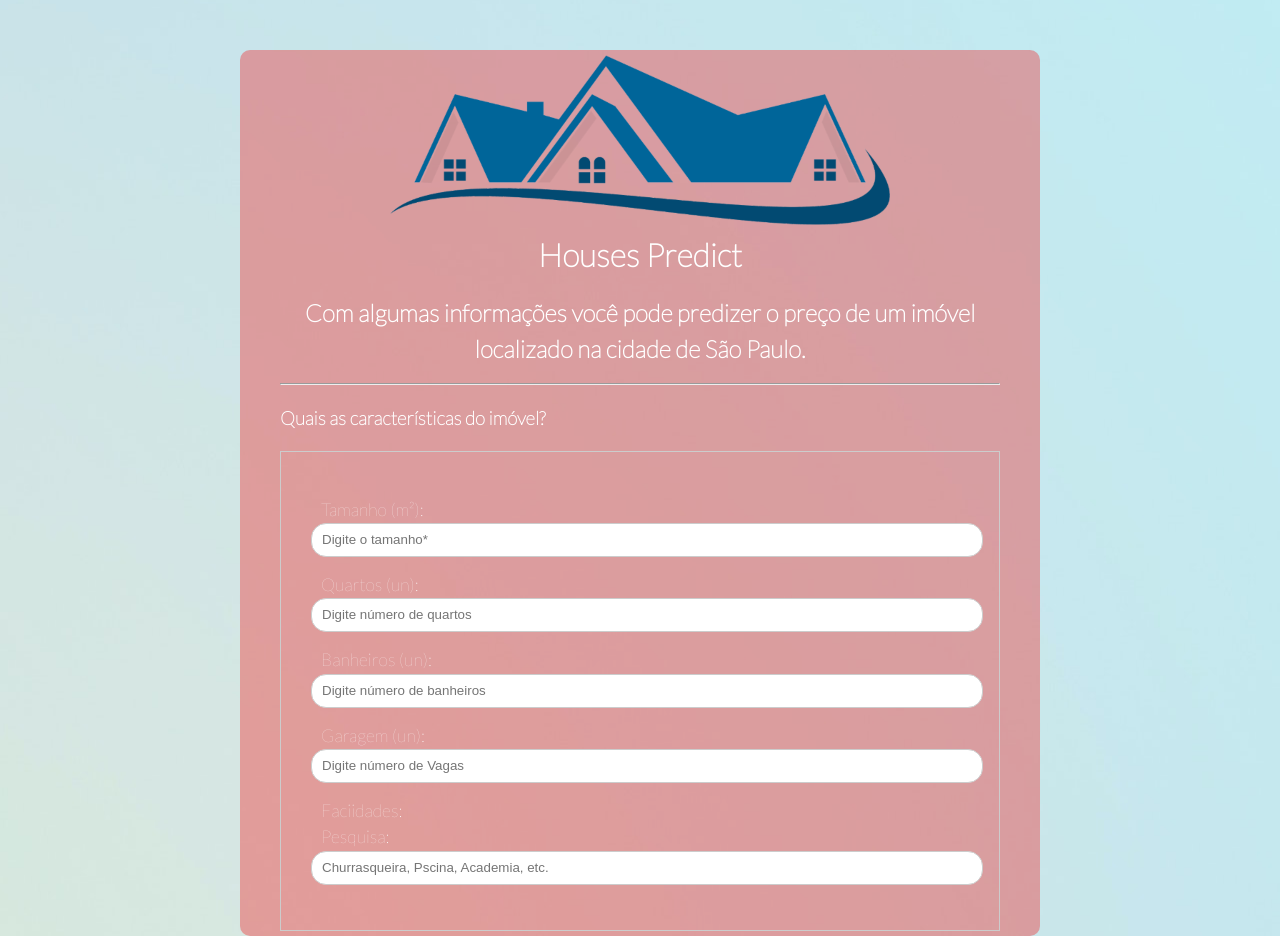
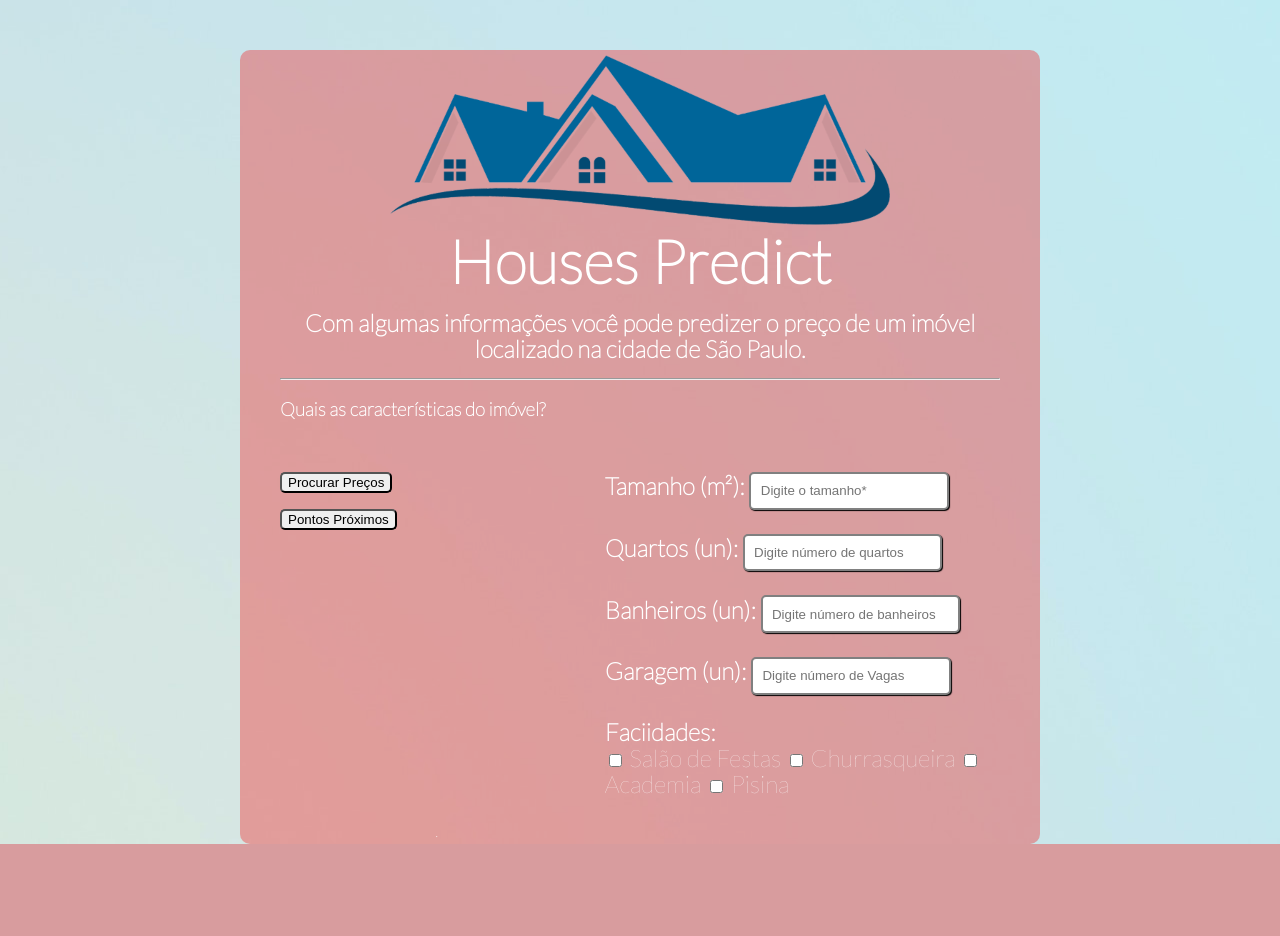
Before and after one commit to IvaStival/HousesNear, a Flask app: page / in a window 1280 px wide. After the commit the page ends 844 px from the top, so only its background shows below. Run offline with Flask 2, Linux system fonts and the light colour scheme.

Commit message:
Avanço CSS e HTML

```diff
--- a/deploy/web/templates/aplication.css
+++ b/deploy/web/templates/aplication.css
@@ -4,7 +4,7 @@ body{
     margin: auto;
     background: url(imagens/bg.jpg) center;
     font-family: 'Lato';
-    line-height: 1.5;
+    line-height: 1.1;
     color: #ffffff;
  }
 
@@ -15,63 +15,51 @@ main{
     border-radius: 10px;
 }
 
-.titulo, .texto, .logo{
+.texto, .logo{
     margin: 0;
     text-align: center;
 }
 
-.form{
-    widht: 400px;
-    padding: 30px;
-    border: 1px, solid #ccc;
+.titulo{
+    font-size: 60px;
+    margin: 0;
+    text-align: center;
 }
 
-.form p{
-    widht: 100%;
+.campo{
     font-size: 1.5em;
+    margin-left: 30%;
+    margin-bottom: 1em;
 }
 
-.field{
-    width: 100%;
-    margin: 15px 0;
-}
-.field label,
-.field span{
-    padding-left: 10px;
-    font-size: 1.1em;
-    display: block;
-    width: 100%;
+.check{
+    font-size: 1.5em;
+    margin-left: 30%;
+    margin-bottom: 1em;
+
 }
 
-input[type=text],
-input[type=email],
-textarea{
-    width: 100%;
-    padding-left: 10px;
-    height: 30px;
-    line-height: 30px;
-    border-radius: 15px;
-    border: 1px solid #ccc;
-    outline: none;
+input, select, textarea, button{
+    border-radius: 5px;
 }
-input#nao{
-    margin-left: 30px;
+
+.campo label{
+    margin-bottom: 0.2em;
 }
-textarea{
-    line-height: 20px;
-    padding: 10px;
-    height: 90px;
-    resize: none;
+
+.campo input[type="text"], .campo select {
+    padding: 0.7em;
+    border: 2px solid gray;
+    box-shadow: 1px 1px 1px black;
 }
-input[type=submit]{
-    display: block;
-    background-color: #ccc;
-    height: 35px;
-    border: none;
-    outline: 0;
-    cursor: pointer;
-    width: 100px;
-    margin: 0 auto;
-    text-align: center;
-    border-radius: 15px;
+
+.campo input:focus, .campo select:focus{
+    background: #936d3d69;
 }
+
+.corpo {
+    display: flex;
+    flex-wrap: wrap;
+    justify-content: space-between;
+    align-items: top;
+}
--- a/deploy/web/templates/homepage.html
+++ b/deploy/web/templates/homepage.html
@@ -2,9 +2,10 @@
 <html lang="pt-br">
 	<head>
 		<meta charset="UTF-8">
+		<meta name =  "viewpoint" content = "width=devide-width, initial-scale = 1.0">
 		<strong><title>Houses Predict</title></strong>
 		<link rel="stylesheet" href="https://fonts.googleapis.com/css2?family=Lato:wght@100&display=swap">
-		<link rel="stylesheet" href="aplication.css">
+		<link rel="stylesheet" type= "text/css" href="aplication.css">
 	</head>
 
 	<body>
@@ -17,31 +18,47 @@
 								   o preço de um imóvel localizado na cidade de São Paulo.</h2></p>
 			<hr>
 			<p><h3>Quais as características do imóvel?</h3></p>
+			<p><br></p>
+			<div class = "corpo">
+				<div class = "botão">
+					<button class = "b1" type = "submit">Procurar Preços</button>
+					<p><button class = "b2" type = "submit">Pontos Próximos</button></p>
+				</div>
 				<div class = "house">
 					<form class = "form" method = "post">
-					<div class = "field">
-						<label for = "tam"> Tamanho   (m²):</label>
+						<div class = "campo">
+							<label for = "tam"><strong>Tamanho   (m²):</strong></label>
 							<input type="text" id="tam" name="tam" placeholder="Digite o tamanho*" required>
 						</div>
-					<div class = "field">
-						<label for = "qua"> Quartos   (un):</label>
+						<div class = "campo">
+							<label for = "qua"> <strong>Quartos   (un):</strong></label>
 							<input type="text" id="qua" name="qua" placeholder="Digite número de quartos">
 						</div>
-					<div class = "field">
-						<label for = "ban"> Banheiros   (un):</label>
+						<div class = "campo">
+							<label for = "ban"><strong>Banheiros   (un):</strong></label>
 							<input type="text" id="ban" name="ban" placeholder="Digite número de banheiros">
 						</div>
-					<div class = "field">
-						<label for = "gar"> Garagem   (un):</label>
+						<div class = "campo">
+							<label for = "gar"><strong> Garagem   (un):</strong></label>
 							<input type="text" id="gar" name="gar" placeholder="Digite número de Vagas">
 						</div>
-					<div class = "field">
-						<label>Faciidades:</label>
-						<label for = "fac">Pesquisa:</label>
-						<input type="text" id="fac" name="fac" placeholder="Churrasqueira, Pscina, Academia, etc.">
+
+						<div class = "check">
+							<label><strong>Faciidades:</strong></label>
+							<br>
+							<input type = "checkbox" id = "sal" name = "sal"  value = "sal">
+							<label for = "sal"> Salão de Festas</label>
+							<input type = "checkbox" id = "chu" name = "chu"  value = "chu">
+							<label for = "chu"> Churrasqueira</label>
+							<input type = "checkbox" id = "aca" name = "aca"  value = "aca">
+							<label for = "aca"> Academia</label>
+							<input type = "checkbox" id = "pis" name = "pis"  value = "pis">
+							<label for = "pis"> Pisina</label>
+
 						</div>
+						.
 					</form>
-
+				</div>
 			</div>
 		</main>
 	</body>
```
Lines whose indentation alone changed are shown as unchanged.
